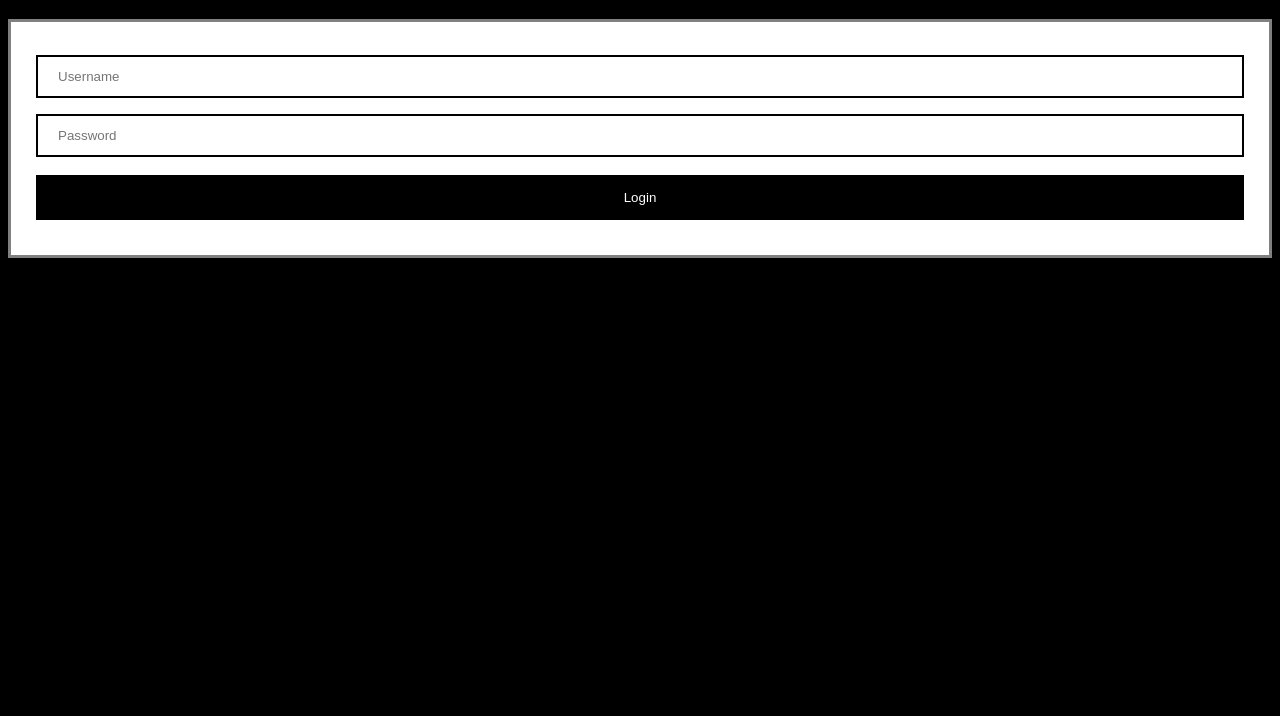
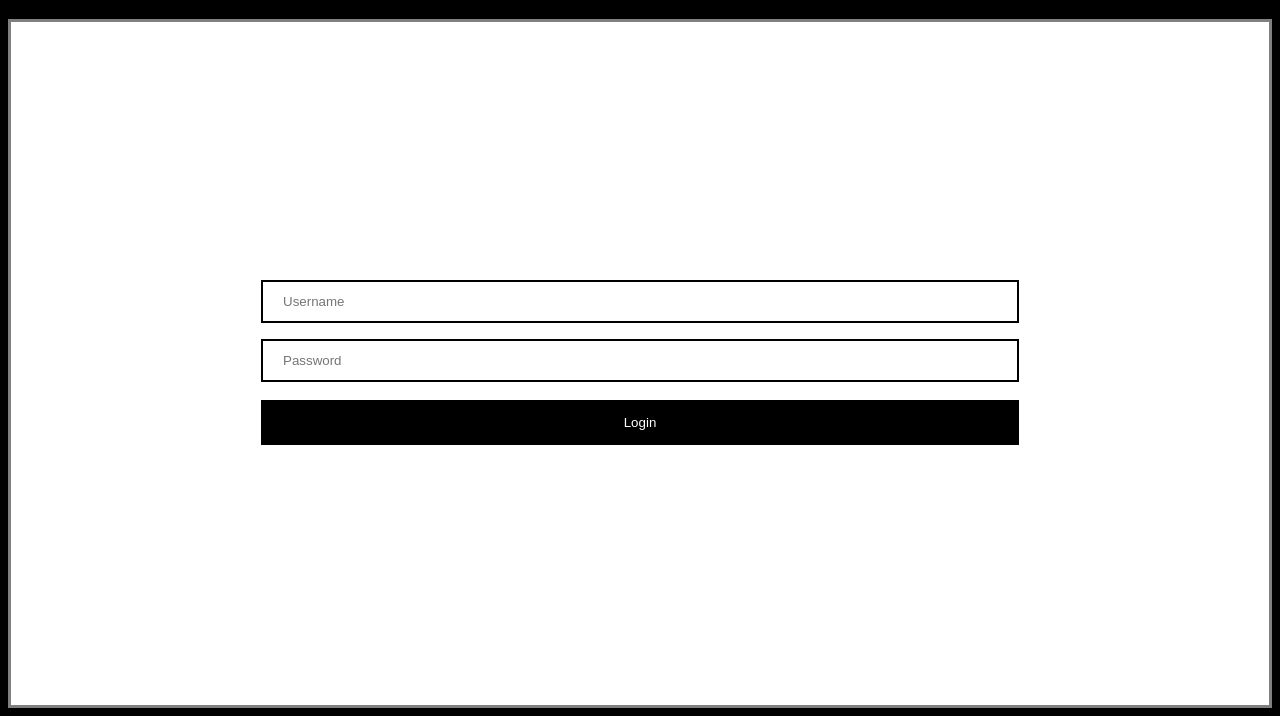
Before and after one commit to 30null03/30null03.github.io, a plain HTML site: page index.html in a window 1280 px wide. Shown: the part 129-845 px from the top of the page. Before the commit the page ends 800 px from the top, so only its background shows below. Drawn offline with Linux system fonts and the light colour scheme.

Commit message:
Update index.html

```diff
--- a/index.html
+++ b/index.html
@@ -40,7 +40,7 @@ button {
 
 
  .container {
-        padding: 25px;
+        padding: 250px;
         background-color: white;
     }
 </style>
```
